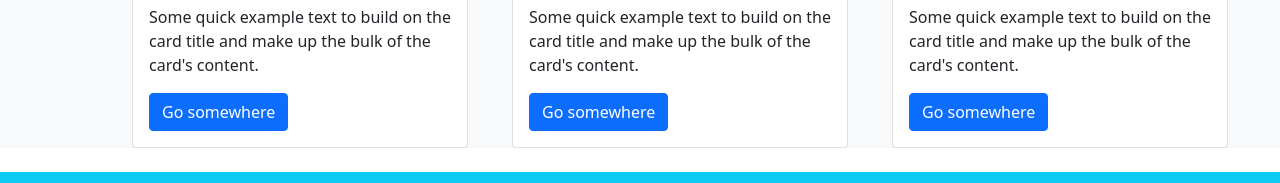
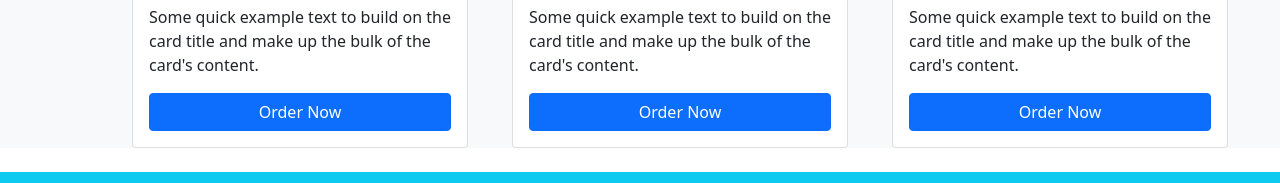
Before and after one commit to whihola18/myWebsite_willy.github.io, a plain HTML site: page index.html in a window 1280 px wide. Shown: the part 1725-1908 px from the top of the page. Drawn offline with nearby package versions, Linux system fonts and the light colour scheme.

Commit message:
edit tombol

```diff
--- a/index.html
+++ b/index.html
@@ -137,7 +137,7 @@
               <div class="card-body">
                 <h5 class="card-title">Kopi Aceh</h5>
                 <p class="card-text">Some quick example text to build on the card title and make up the bulk of the card's content.</p>
-                <a href="#" class="btn btn-primary">Go somewhere</a>
+                <a href="#" class="btn btn-kopi btn-primary">Order Now</a>
               </div>
             </div>
           </div>
@@ -148,7 +148,7 @@
               <div class="card-body">
                 <h5 class="card-title">Kopi Arabica</h5>
                 <p class="card-text">Some quick example text to build on the card title and make up the bulk of the card's content.</p>
-                <a href="#" class="btn btn-primary">Go somewhere</a>
+                <a href="#" class="btn btn-kopi btn-primary">Order Now</a>
               </div>
             </div>
           </div>
@@ -159,7 +159,7 @@
               <div class="card-body">
                 <h5 class="card-title">Kopi LoMbok</h5>
                 <p class="card-text">Some quick example text to build on the card title and make up the bulk of the card's content.</p>
-                <a href="#" class="btn btn-primary">Go somewhere</a>
+                <a href="#" class="btn btn-kopi btn-primary">Order Now</a>
               </div>
             </div>
           </div>
--- a/style.css
+++ b/style.css
@@ -45,3 +45,8 @@ section#product .card {
 footer a i {
 	margin-right: 15px;
 }
+
+.btn-kopi {
+	width: 100%;
+	text-align: center;
+}
```
